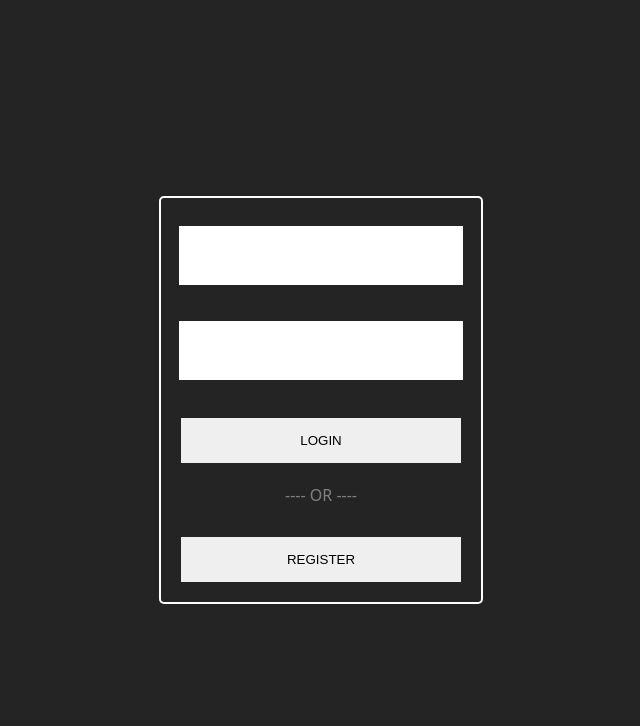
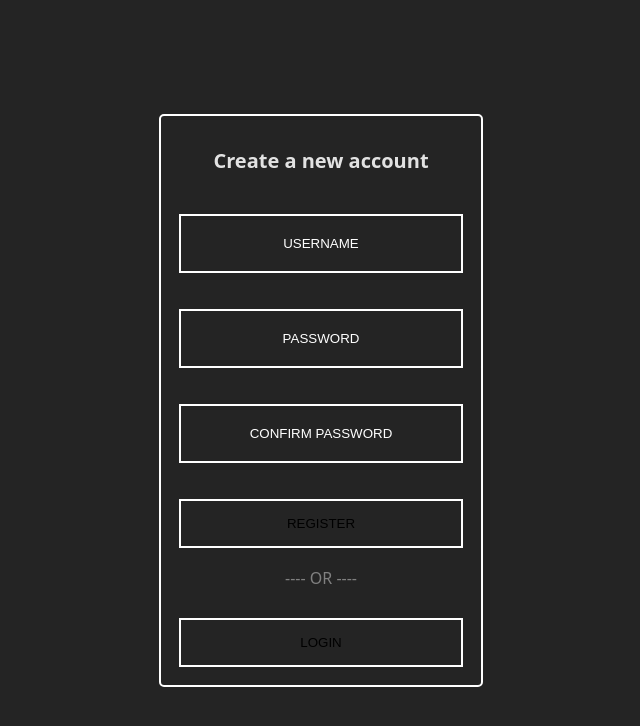
Before and after one commit to techkamar/odiyan-chat, a React (Vite) app in the folder odiyan-ui/: page /login in a window 1280 px wide. Both pictures are taken after a click on the button "REGISTER". Shown: the top 726 px of the page, without its empty margins (319-959 px from the left). Built offline with nearby package versions, Linux system fonts and the light colour scheme.

Commit message:
Separated Login and Register component

```diff
--- a/odiyan-ui/src/App.jsx
+++ b/odiyan-ui/src/App.jsx
@@ -1,4 +1,4 @@
-import Login from './pages/login/login.jsx';
+import LoginRegisterMainComponent from './pages/login/login.jsx';
 import Home from './pages/home/home.jsx'
 import { BrowserRouter , Routes, Route } from 'react-router-dom';
 import './App.css'
@@ -9,7 +9,7 @@ function App() {
     <BrowserRouter>
       <Routes>
         <Route path="/" element={<Home />} />
-        <Route path="/login" element={<Login />} />
+        <Route path="/login" element={<LoginRegisterMainComponent />} />
       </Routes>
     </BrowserRouter>
   );
--- a/odiyan-ui/src/pages/login/login.css
+++ b/odiyan-ui/src/pages/login/login.css
@@ -8,7 +8,8 @@
     border: 0px;
     padding: 15px 30px;
     margin:20px;
-    /* border-radius: 3px; */
+    background-color: #242424;
+    outline:2px solid white;
 }
 
 .scale-btn:hover{
@@ -47,6 +48,7 @@
     padding:20px;
     margin:20px;
     color:white;
+    background-color: #242424;
 }
 
 .or-text-container{
--- a/odiyan-ui/src/pages/login/login.jsx
+++ b/odiyan-ui/src/pages/login/login.jsx
@@ -1,18 +1,20 @@
+import { useState } from 'react';
 import './login.css';
 
-const Login = () => {
+const Login = (props) => {
     return(
         <>
             <div className='login-root-container'>
                 <div className='login-box-container'>
                     <div className='login-entry'>
+                        <p style={{textAlign:'center', fontWeight:'bold', fontSize:'20px'}}> Login to your account</p>
                         <input type='text' placeholder='USERNAME'/>
                         <input type='password' placeholder='PASSWORD'/>
                         <button className='scale-btn'>LOGIN</button>
                     </div>
                     <div className='or-text-container'>---- OR ----</div>
                     <div className='login-entry'>
-                        <button className='scale-btn'>REGISTER</button>
+                        <button className='scale-btn' onClick={()=>(props.callback(false))}>REGISTER</button>
                     </div>
                 </div>
             </div>
@@ -20,4 +22,37 @@ const Login = () => {
     )
 }
 
-export default Login;
+const Register = (props) => {
+    return(
+        <>
+            <div className='login-root-container'>
+                <div className='login-box-container'>
+                    <div className='login-entry'>
+                        <p style={{textAlign:'center', fontWeight:'bold', fontSize:'20px'}}> Create a new account </p>
+                        <input type='text' placeholder='USERNAME'/>
+                        <input type='password' placeholder='PASSWORD'/>
+                        <input type='password' placeholder='CONFIRM PASSWORD'/>
+                        <button className='scale-btn'>REGISTER</button>
+                    </div>
+                    <div className='or-text-container'>---- OR ----</div>
+                    <div className='login-entry'>
+                        <button className='scale-btn' onClick={()=>(props.callback(true))}>LOGIN</button>
+                    </div>
+                </div>
+            </div>
+        </>
+    )
+}
+
+const LoginRegisterMainComponent = () => {
+    const [showLogin,setShowLogin] = useState(true);
+    return (
+        <>
+        {
+            showLogin?<Login callback={setShowLogin}/>:<Register callback={setShowLogin}/>
+        }
+        </>
+    )
+}
+
+export default LoginRegisterMainComponent;
```
